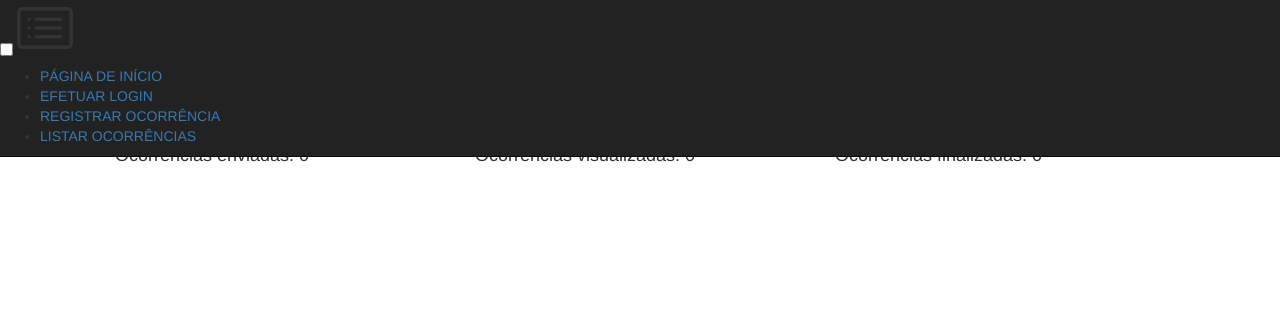
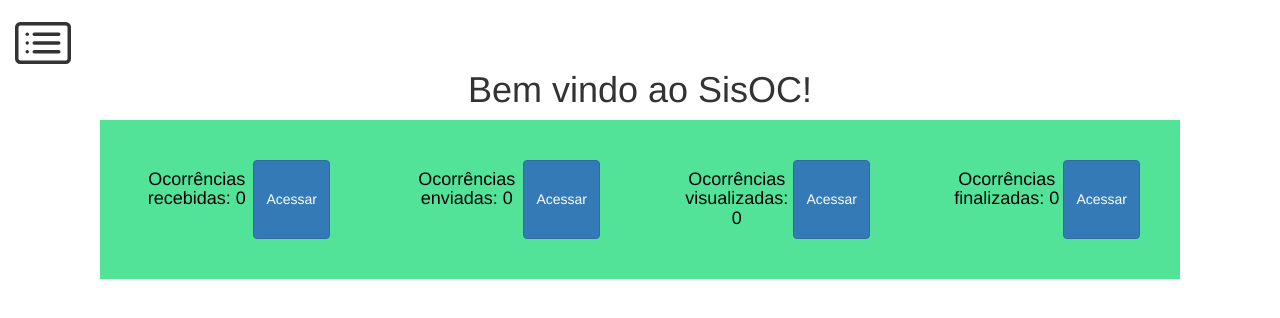
Before and after one commit to coldenough25/SisOC, a PHP site: page / in a window 1280 px wide. Shown: the top 318 px of the page. Run offline with PHP 8.4, Linux system fonts and the light colour scheme; some libraries are stand-ins or nearby versions.

Commit message:
Atualizado 16:06 24/06/2020

```diff
--- a/banco-login.php
+++ b/banco-login.php
@@ -4,8 +4,8 @@ function insereProduto($conexao, $nome, $preco, $descricao, $categoria_id, $usad
 	$resultado = mysqli_query($conexao, $query);
 	return $resultado;
 }
-function verificarLogin($conexao, $user, $encrypted_password){
-	$resultado = mysqli_query($conexao, "select usuario, senha from usuarios where usuario = {$user} and senha = {$encrypted_password}");
+function verificarLogin($conexao, $email, $data, $raSiape){
+	$resultado = mysqli_query($conexao, "select usuario from usuarios where email = '{$email}' and data = {$data} and raSiape = {$raSiape}");
 	return $resultado;
 }
 function removeProdutos($conexao, $id){
--- a/cabecalho.php
+++ b/cabecalho.php
@@ -3,27 +3,28 @@
 
 <head>
 	<meta charset="utf-8">
-    <title>SisOC: Sistema para Registro de Ocorrências</title>
-    <link href="https://fonts.googleapis.com/css2?family=Poppins:wght@400;500;600&display=swap" rel="stylesheet">
+	<title>SisOC: Sistema para Registro de Ocorrências</title>
+	<link href="https://fonts.googleapis.com/css2?family=Poppins:wght@400;500;600&display=swap" rel="stylesheet">
 	<link rel="stylesheet" href="https://maxcdn.bootstrapcdn.com/bootstrap/3.3.7/css/bootstrap.min.css">
 	<link rel="stylesheet" href="https://cdn.datatables.net/1.10.21/css/jquery.dataTables.min.css">
 	<link rel="stylesheet" href="https://cdnjs.cloudflare.com/ajax/libs/bootstrap-datepicker/1.4.1/css/bootstrap-datepicker3.css" />
 	<link rel="stylesheet" href="bootstrap/bootstrap.css">
 	<link rel="stylesheet" href="css/global.css">
+	<link rel="stylesheet" href="loja.css">
 
 	<script type="text/javascript" src="js/util.js"></script>
 	<script type="text/javascript" src="https://code.jquery.com/jquery-3.3.1.js"></script>
 	<script type="text/javascript" src="https://cdn.datatables.net/1.10.21/js/jquery.dataTables.min.js"></script>
 	<script type="text/javascript" src="https://cdn.datatables.net/1.10.20/js/dataTables.bootstrap4.min.js"></script>
 	<script type="text/javascript" src="https://cdnjs.cloudflare.com/ajax/libs/bootstrap-datepicker/1.4.1/js/bootstrap-datepicker.min.js"></script>
+</head>
 
-</head>
 
 <body>
 	<?php
 
 	?>
-	<input type="checkbox" id="check">
+	<input type="checkbox" id="check" onclick="onClick()">
 	<label for="check" id="icone"><svg class="bi bi-card-list" width="4em" height="4em" viewBox="0 0 16 16" fill="currentColor" xmlns="http://www.w3.org/2000/svg">
 			<path fill-rule="evenodd" d="M14.5 3h-13a.5.5 0 0 0-.5.5v9a.5.5 0 0 0 .5.5h13a.5.5 0 0 0 .5-.5v-9a.5.5 0 0 0-.5-.5zm-13-1A1.5 1.5 0 0 0 0 3.5v9A1.5 1.5 0 0 0 1.5 14h13a1.5 1.5 0 0 0 1.5-1.5v-9A1.5 1.5 0 0 0 14.5 2h-13z" />
 			<path fill-rule="evenodd" d="M5 8a.5.5 0 0 1 .5-.5h7a.5.5 0 0 1 0 1h-7A.5.5 0 0 1 5 8zm0-2.5a.5.5 0 0 1 .5-.5h7a.5.5 0 0 1 0 1h-7a.5.5 0 0 1-.5-.5zm0 5a.5.5 0 0 1 .5-.5h7a.5.5 0 0 1 0 1h-7a.5.5 0 0 1-.5-.5z" />
@@ -32,8 +33,6 @@
 			<circle cx="3.5" cy="10.5" r=".5" />
 		</svg>
 	</label>
-
-
 
 	<div class="navbar navbar-inverse navbar-fixed-top">
 		<input type="checkbox" id="check">
@@ -66,4 +65,19 @@
 			</div>
 		</div>
 	</div>
-	<div class="container">
+
+
+
+	<div class="container" id="container">
+
+		<script>
+			document.getElementById('check').checked = false;
+			function onClick() {
+				if (document.getElementById('check').onclick)
+					if (document.getElementById('check').checked === true) {
+						document.getElementById("container").style.opacity = 0.5;
+					} if (document.getElementById('check').checked === false) {
+					document.getElementById("container").style.opacity = 1;
+				}
+			}
+		</script>
--- a/index.php
+++ b/index.php
@@ -1,23 +1,61 @@
 <?php include("cabecalho.php"); ?>
 <?php include("banco-login.php"); ?>
+
+<script>
+    function mudarTela() {
+        location.href = "./listar-ocorrencias.php";
+    }
+</script>
+
+<?php
+function verificaTipoOcorrenciaClick($tipo)
+{
+    if ($tipo == 1) {
+        $sql = "SELECT * FROM ocorrencia WHERE situacao = LOWER('recebida')";
+        echo($sql);
+    }
+    if ($tipo == 2) {
+        $sql = "SELECT * FROM ocorrencia WHERE situacao = LOWER('enviada')";
+        echo($sql);
+    }
+    if ($tipo == 3) {
+        $sql = "SELECT * FROM ocorrencia WHERE situacao = LOWER('visualizada')";
+        echo($sql);
+    }
+    if ($tipo == 4) {
+        $sql = "SELECT * FROM ocorrencia WHERE situacao = LOWER('finalizada')";
+        echo($sql);
+    }
+}
+
+?>
+
 <head>
     <link rel="stylesheet" href="css/index.css">
 </head>
 
 <div id="welcome" class="col-md-12">
     <h1 class="head">Bem vindo ao SisOC!</h1>
-
     <div id="box-div" class="col-md-12">
-        <div id="occurencies-boxes" class="col-md-4">
+        <div id="occurencies-boxes" class="col-md-3">
+            <h4>Ocorrências recebidas: 0</h4>
+            <button type="button" onclick="verificaTipoOcorrenciaClick(1), mudarTela()" class="btn btn-primary">Acessar</button>
+        </div>
+        <div id="occurencies-boxes" class="col-md-3">
             <h4>Ocorrências enviadas: 0</h4>
+            <button type="button" onclick="verificaTipoOcorrenciaClick(2), mudarTela()" class="btn btn-primary">Acessar</button>
         </div>
-        <div id="occurencies-boxes" class="col-md-4">
+        <div id="occurencies-boxes" class="col-md-3">
             <h4>Ocorrências visualizadas: 0</h4>
+            <button type="button" onclick="verificaTipoOcorrenciaClick(3), mudarTela()" class="btn btn-primary">Acessar</button>
         </div>
-        <div id="occurencies-boxes" class="col-md-4">
+        <div id="occurencies-boxes" class="col-md-3">
             <h4>Ocorrências finalizadas: 0</h4>
+            <button type="button" onclick="verificaTipoOcorrenciaClick(4), mudarTela()" class="btn btn-primary">Acessar</button>
         </div>
     </div>
 </div>
 
+
+
 <?php include("rodape.php"); ?>
--- /dev/null
+++ b/loja.css
@@ -0,0 +1,157 @@
+* {
+	margin: 0;
+	padding: 0;
+}
+
+body {
+	display: flex;
+	padding-top: 50px;
+	background-color: white;
+}
+
+.principal {
+	padding: 40px, 15px;
+	text-align: center;
+}
+
+img {
+	width: 50px;
+}
+
+#check {
+	padding: 0%;
+	display: none;
+}
+
+input#check:checked~div.navbar.navbar-inverse.navbar-fixed-top {
+	transform: translateX(300px);
+}
+
+#icone {
+	top: 0%;
+	cursor: pointer;
+	padding: 15px;
+	position: absolute;
+	z-index: 1;
+}
+
+div.navbar.navbar-inverse.navbar-fixed-top {
+	left: -300px;
+	height: 100%;
+	width: 300px;
+	position: absolute;
+	transition: all .2s linear;
+	background-color: #52e398;
+}
+
+div.navbar.navbar-inverse.navbar-fixed-top a {
+	color: black;
+	padding: 0%;
+	text-decoration: none;
+	font-family: "Fira Code";
+}
+
+.navigation-bar {
+	left: 0%;
+	position: absolute;
+	top: 70px;
+	text-decoration: none;
+	cursor: pointer;
+}
+
+.link {
+	padding: 10px 80px;
+	transition: all .2s linear;
+	font-size: 12pt;
+	text-align: center;
+	align-content: center;
+	background-color: #52e398;
+	color: black;
+	margin-bottom: 4px solid;
+}
+
+.link:hover {
+	background-color: green;
+	color: white;
+}
+
+
+
+#welcome {
+	height: 100px;
+	justify-content: center;
+	text-align: center;
+}
+
+#occurencies-boxes {
+	display: flex;
+	background-color: #52e398;
+	color: black;
+	padding: 40px;
+	width: 30%;
+}
+
+ul {
+	list-style: none;
+}
+
+.login-table {
+	padding: 100px;
+	background-color: #52e398;
+	color: black;
+	border: green solid;
+	border-radius: 2%;
+	display: flex;
+	justify-content: center;
+}
+
+.alert-danger {
+	padding: 40px 100px;
+	border: lightcoral solid;
+	border-radius: 2%;
+}
+
+td {
+	text-align: center;
+}
+
+.alert-success {
+	padding: 40px 100px;
+	border: green solid;
+	border-radius: 2%;
+}
+
+#box-div {
+	display: flex;
+	justify-content: space-around;
+}
+
+div.welcome {
+	display: flex;
+	justify-content: center;
+	padding-left: 50%;
+}
+
+.welcome h1 {
+	text-align: center;
+}
+
+.limpo {
+	background-color: transparent;
+	border: none;
+	outline: none;
+}
+
+thead {
+	background-color: #52e398;
+	color: #312e38;
+}
+
+.row {
+	margin-top: 16px;
+}
+
+.content{
+	width: 100%;
+	justify-content: center;
+}
```
Also changed, not shown: efetua-login.php (+12 -6 lines), login.php (+8 -4 lines).
